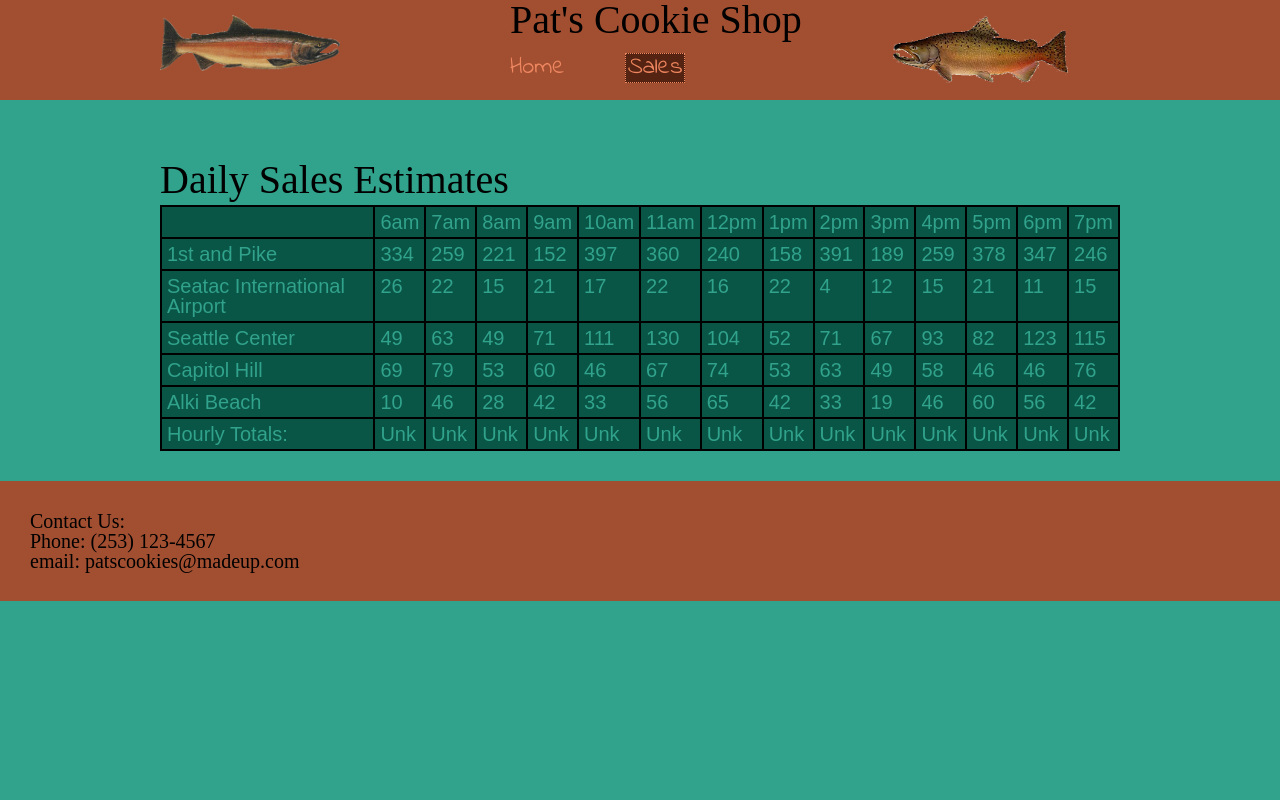
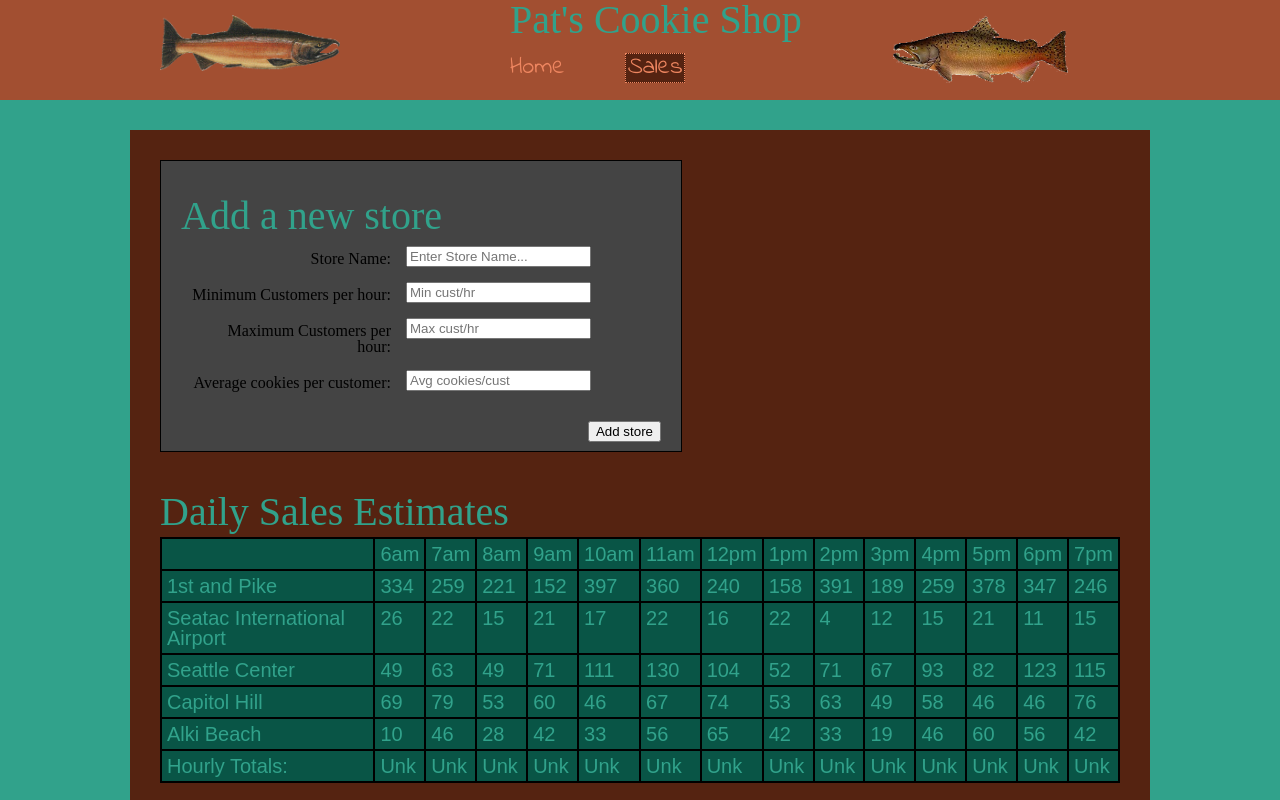
Before and after one commit to warlordlizard/cookie-stand, a plain HTML site: page sales.html in a window 1280 px wide. Shown: the top 800 px of the page. Drawn offline with Linux system fonts and the light colour scheme.

Commit message:
been working for a while

```diff
--- a/sales.html
+++ b/sales.html
@@ -24,6 +24,31 @@
     </header>
     <main>
       <!-- <img class="hero" src="http://placehold.it/960x450"> -->
+      <form id="store_form">
+        <h2>Add a new store</h2>
+        <fieldset>
+          <label for="store"><span class="form">Store Name:</span></label>
+          <input type="text" name="store" placeholder="Enter Store Name..." value="" required>
+        </fieldset>
+
+        <fieldset>
+          <label for="minCust"><span class="form">Minimum Customers per hour:</span></label>
+          <input type="number" name="minCust" value="" placeholder="Min cust/hr" required>
+        </fieldset>
+
+        <fieldset>
+          <label for="maxCust"><span class="form">Maximum Customers per hour:</span></label>
+          <input type="number" name="maxCust" value="" placeholder="Max cust/hr" required>
+        </fieldset>
+
+        <fieldset>
+          <label for="avgCookie"><span class="form">Average cookies per customer:</span></label>
+          <input type="number" name="avgCookie" value="" placeholder="Avg cookies/cust" required>
+        </fieldset>
+
+        <button id="submit_btn" type="submit">Add store</button>
+
+      </form>
       <ul class="sub-banners">
         <!-- <li><img src="http://placehold.it/300x375"></li>
         <li><img src="http://placehold.it/300x375"></li>
--- a/sales.js
+++ b/sales.js
@@ -9,8 +9,12 @@ function random(min,max) {
 //day 2 constructor
 
 var allStores = [];
+var form = document.getElementById('store_form');
 var storeTable = document.getElementById('store-sales');
 var hourlytotal = [];
+// var data = [];
+
+
 
 function Store(name, minCust, maxCust, avgCookie) {
   this.name= name;
@@ -70,6 +74,19 @@ new Store('Seattle Center', 11, 38, 3.7);
 new Store('Capitol Hill', 20, 38, 2.3);
 new Store('Alki Beach', 2, 16, 4.6);
 
+function fornData(event) {
+  event.preventDefault();
+
+  var store = event.target.store.value;
+  var minCust = event.target.minCust.value;
+  var maxCust = event.target.maxCust.value;
+  var avgCookie = event.target.avgCookie.value;
+
+  allStores.push(name, minCust, maxCust, avgCookie);
+  createTable();
+  form.reset();
+}
+
 function renderHeaderRow() {
   var trEl = document.createElement('tr');
   var tdEl = document.createElement('td');
--- a/style.css
+++ b/style.css
@@ -2,8 +2,30 @@ header {
   background: #A24F31;
   height: 100px;
   font-size: 40px;
+  color: #31A28B;
+}
+fieldset input {
+  margin: 5px;
+}
+form {
+  width: 500px;
+  background-color: #444;
+  color: black;
+  border: solid 1px black;
+  padding-bottom: 50px;
+  padding-left: 20px;
+}
+.form {
+  float: left;
+  width: 200px;
+  text-align: right;
+  padding: 10px;
 }
 
+#submit_btn {
+  margin: 20px;
+  float: right;
+}
 header div {
   width: 960px;
   margin: 0 auto;
@@ -23,6 +45,9 @@ header div {
   width: 180px;
 }
 
+.hero {
+  height: 600px;
+}
 
 header li {
   display: inline-block;
@@ -47,6 +72,17 @@ header h1,nav {
   padding: 2px;
   border: 1px dotted #ee8660;
 }
+.cutter {
+    width: 300px;
+    height: 190px;
+    overflow: hidden;
+}
+
+.cutter img {
+    width: 300px;
+    height: 300px;
+    margin: -50px 0 -60px 0px;
+}
 
 body {
   background: #31A28B;
@@ -64,6 +100,8 @@ main {
   clear: both;
   width: 960px;
   margin: 30px auto;
+  background: #552311;
+  padding: 30px;
 }
 
 .sub-banners li {
@@ -76,17 +114,10 @@ main {
 .sub-banners img {
   width: 300px;
 }
-.family {
-  width: 300px;
-}
+
 .sub-banners li:last-child {
   margin-right: 0;
 }
-
-/* .featured-banner {
-  float: left;
-  margin-right: 30px;
-} */
 
 .merch {
   margin-top: 50px;
@@ -94,7 +125,7 @@ main {
 }
 
 .merch p {
-  background: #552311;
+  /* background: #552311; */
 }
 
 .locations {
@@ -102,24 +133,16 @@ main {
   border-top: 2px solid black;
 }
 
-/* .featured-banner section {
-  float: left;
-  margin-right: 30px;
-} */
-
 main h2 {
   clear: both;
   font-size: 40px;
   margin: 5px 0;
   padding-top: 30px;
-  /*background-color: #095546;*/
-  /*margin-top: 50px;*/
-  /*border-top: 2px solid black;*/
+  color:#31A28B;
 }
 
 main section p {
-  /*line-height: 50px;*/
-  background: #552311;
+  /* background: #552311; */
   font-size: 20px;
 }
 section ul {
```
Also changed, not shown: index.html (+1 -1 lines).
